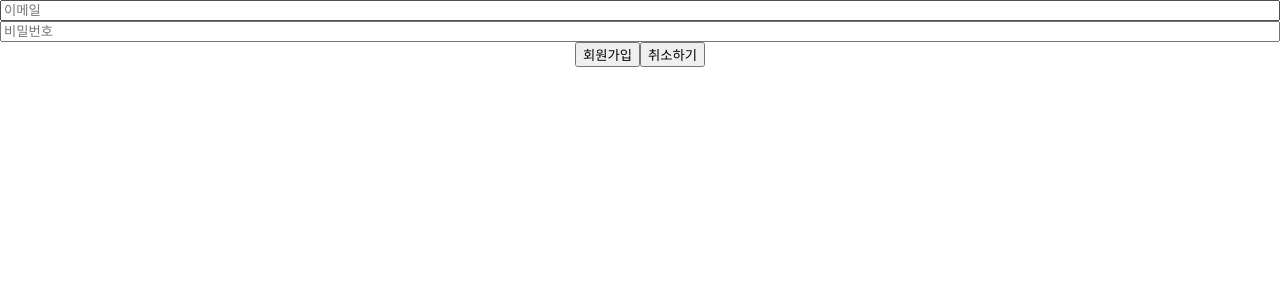
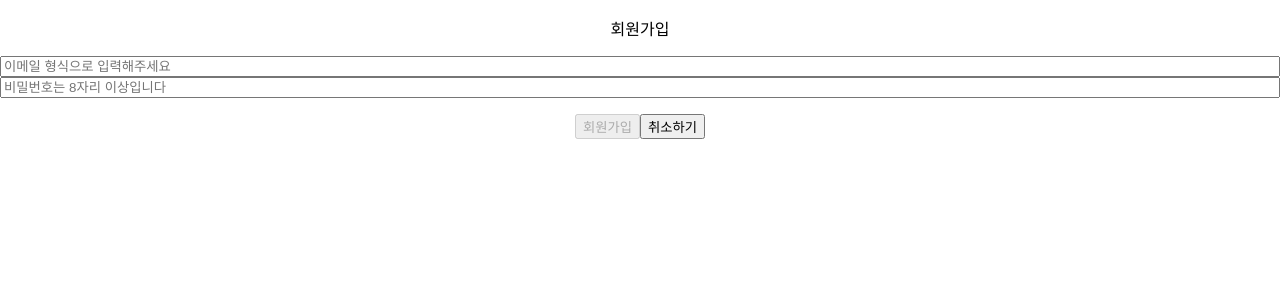
Before and after one commit to jong6598/wanted-pre-onboarding-fe-7, a React (Create React App) app: page /signup in a window 1280 px wide. Shown: the top 300 px of the page. Built offline with nearby package versions, Linux system fonts and the light colour scheme.

Commit message:
signup 구현중

```diff
--- a/package.json
+++ b/package.json
@@ -9,6 +9,7 @@
     "axios": "^1.1.2",
     "react": "^18.2.0",
     "react-dom": "^18.2.0",
+    "react-icons": "^4.4.0",
     "react-router-dom": "^6.4.2",
     "react-scripts": "5.0.1",
     "styled-components": "^5.3.6",
--- a/src/pages/Auth/Login.jsx
+++ b/src/pages/Auth/Login.jsx
@@ -12,14 +12,17 @@ const Login = () => {
 
     return (
         <LoginDiv>
-            <input type="text" placeholder='이메일을 입력해주세요'/>
-            <input type="text" placeholder='비밀번호를 입력해주세요'/>
+            <p>로그인</p>
+            <form>
+                <input type="text" placeholder='이메일을 입력해주세요' />
+                <input type="text" placeholder='비밀번호를 입력해주세요' />
                 <div className='BtnDiv'>
                     <button onClick={onSubmit}>로그인</button>
-                <button onClick={()=> {
+                    <button onClick={() => {
                         navigate(`/signup`)
                     }}>회원가입</button>
                 </div>
+            </form>
         </LoginDiv>
     )
 
@@ -27,12 +30,13 @@ const Login = () => {
 export default Login;
 
 const LoginDiv = styled.div`
+    form{
             display: flex;
             flex-direction: column;
-    justify-content: center;
-    align-items: center;
-    width: 23rem;
+        }
     .BtnDiv{
         flex-direction: row;
+        margin-top: 1rem;
     }
+
 `
--- a/src/pages/Auth/Singup.jsx
+++ b/src/pages/Auth/Singup.jsx
@@ -1,32 +1,64 @@
 import React from 'react';
 import styled from 'styled-components';
 import { useNavigate } from 'react-router-dom';
-
+import { useState, useEffect } from 'react';
+import { AxiosResponse, AxiosError } from 'axios';
+import { userApi } from '../../shared/api';
 
 const Signup = () => {
     const navigate = useNavigate();
+    const [email, setEmail] = useState("");
+    const [password, setPassword] = useState("");
+    const [isValid, setisValid] = useState(false);
 
+    const validation = (() => {
+        if (email.includes('@') && password.length >= 8) {
+            setisValid(true);
+        } else {
+            setisValid(false);
+        }
+    });
+
+    useEffect(()=> {
+        validation();
+    }, [email, password])
+
+    const onSignSubmit =  async(e) => {
+        e.preventDefault();
+        try{
+            await userApi.signup(email, password);
+            navigate('/')
+        }catch (err) {
+            console.log(err)
+            alert("회원가입에 실패했습니다.")
+        }
+    }
 
     return (
         <SignupDiv>
-            <input type="text" placeholder='이메일'/>
-            <input type="text" placeholder='비밀번호'/>
+            <p>회원가입</p>
+            <form>
+                <input type="text" placeholder='이메일 형식으로 입력해주세요' value={email} onChange={(e)=>setEmail(e.target.value)}/>
+                <input type="password" placeholder='비밀번호는 8자리 이상입니다' value={password} onChange={(e)=>setPassword(e.target.value)}/>
                 <div className='BtnDiv'>
-                <button>회원가입</button>
-                <button onClick={()=> {
+                    <button disabled={!isValid} onClick={onSignSubmit}>회원가입</button>
+                    <button onClick={() => {
                         navigate(`/`)
                     }}>취소하기</button>
                 </div>
+            </form>
         </SignupDiv>
     )
-
 };
 export default Signup;
 
 const SignupDiv = styled.div`
+   form{
             display: flex;
             flex-direction: column;
+        }
     .BtnDiv{
         flex-direction: row;
+        margin-top: 1rem;
     }
 `
--- /dev/null
+++ b/src/shared/api.jsx
@@ -0,0 +1,30 @@
+import axios from "axios";
+
+export const api = axios.create({
+    baseURL: `https://pre-onboarding-selection-task.shop/`,
+    headers: {
+        'content-type': 'application/json',
+      }
+});
+
+api.interceptors.request.use(function(config){
+    const accessToken = localStorage.getItem('accessToken');
+    return config;
+})
+
+export const userApi = {
+    signIn(email, password) {
+        const data= {email, password}
+        console.log(data, "데이터확인")
+        return api.post('auth/signin',data)
+    },
+    signup(email, password){
+        const data= {email, password}
+        console.log(data, "데이터확인")
+        return api.post('auth/signup', data)
+    },
+}
+
+export const todoApi = {
+
+}
```
Also changed, not shown: 1 other file (tests, documents, lock files or other folders). Lines whose indentation alone changed are shown as unchanged.
